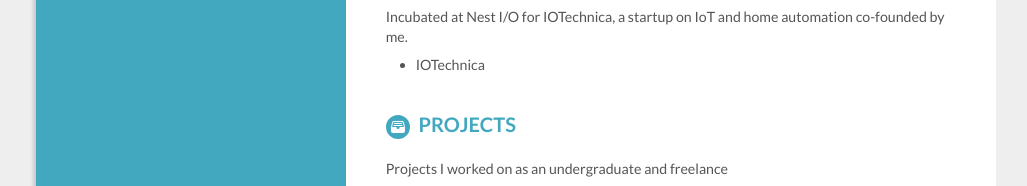
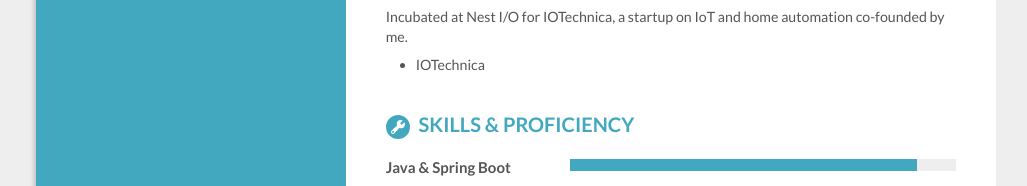
Before and after one commit to rjbasitali/rjbasitali.github.io, a plain HTML site: page index.html in a window 1280 px wide. Shown: the part 1570-1756 px from the top of the page, without its empty margins (124-1151 px from the left). Drawn offline with nearby package versions, Linux system fonts and the light colour scheme.

Commit message:
removed undergrad projects

```diff
--- a/index.html
+++ b/index.html
@@ -182,7 +182,7 @@
 
 
                 <!-- Projects -->
-                <div class="main-heading">
+<!--                 <div class="main-heading">
                     <ion-icon name="file-tray-full"></ion-icon>
                     <h2>Projects</h2>
                 </div>
@@ -215,7 +215,7 @@
                         <a href="https://www.facebook.com/RJBasitAli/videos/10208631775581946/" target="_blank">Cafuné</a>
                         <p>App to share pictures, chat and more.</p>
                     </div>
-                </div>
+                </div> -->
 
 
                 <!-- Skills -->
```
